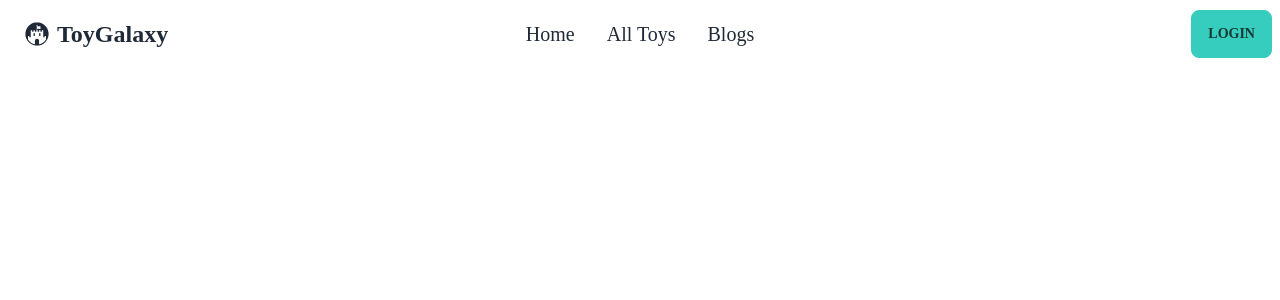
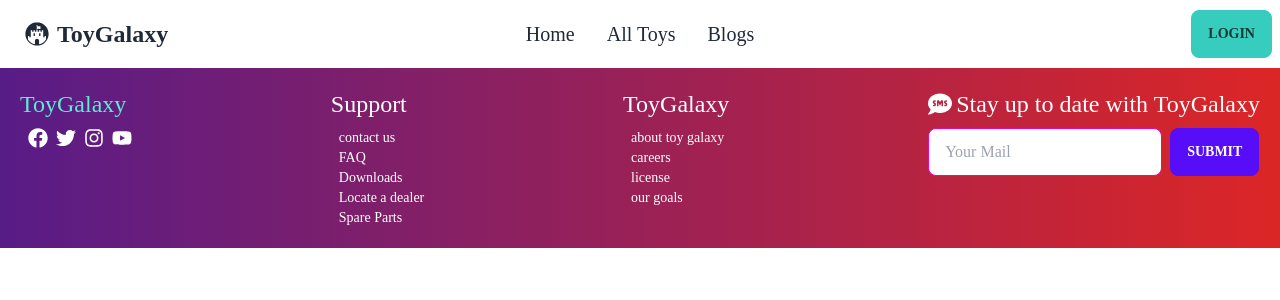
Before and after one commit to masumcit44/GALAXY-ROBO-TOYS, a React (Vite) app: page / in a window 1280 px wide. Shown: the top 300 px of the page. Built offline with nearby package versions, Linux system fonts and the light colour scheme; no server answers; a web font is replaced by a local one.

Commit message:
Footer added

```diff
--- a/src/components/layout/Main/Main.jsx
+++ b/src/components/layout/Main/Main.jsx
@@ -1,5 +1,6 @@
 import React from 'react';
 import { Outlet } from 'react-router-dom';
+import Footer from '../../shared/Footer/Footer';
 import Navbar from '../../shared/Navbar/Navbar';
 
 const Main = () => {
@@ -7,6 +8,7 @@
         <div>
             <Navbar></Navbar>
             <Outlet></Outlet>
+            <Footer></Footer>
         </div>
     );
 };
--- /dev/null
+++ b/src/components/shared/Footer/Footer.jsx
@@ -0,0 +1,66 @@
+import React from "react";
+import {
+  FaFacebook,
+  FaTwitter,
+  FaInstagram,
+  FaYoutube,
+  FaSms,
+} from "react-icons/fa";
+const Footer = () => {
+  return (
+    <div className="md:flex justify-between p-5 footer bg-gradient-to-r from-purple-900 to-red-600 text-white nav-design">
+      <div>
+        <h2 className="text-2xl text-teal-300">ToyGalaxy</h2>
+        <ul className="ps-2 flex gap-2 text-xl">
+          <li>
+            <FaFacebook></FaFacebook>
+          </li>
+          <li>
+            <FaTwitter></FaTwitter>
+          </li>
+          <li>
+            <FaInstagram></FaInstagram>
+          </li>
+          <li>
+            <FaYoutube></FaYoutube>
+          </li>
+        </ul>
+      </div>
+      <div>
+        <h2 className="text-2xl">Support</h2>
+        <ul className="ps-2">
+          <li>contact us</li>
+          <li>FAQ</li>
+          <li>Downloads</li>
+          <li>Locate a dealer</li>
+          <li>Spare Parts</li>
+        </ul>
+      </div>
+      <div>
+        <h2 className="text-2xl">ToyGalaxy</h2>
+        <ul className="ps-2">
+          <li>about toy galaxy</li>
+          <li>careers</li>
+          <li>license</li>
+          <li>our goals</li>
+        </ul>
+      </div>
+      <div>
+        <div className="flex items-center text-2xl gap-1 ">
+          <FaSms></FaSms>
+          <p>Stay up to date with ToyGalaxy</p>
+        </div>
+        <div className="flex items-center">
+          <input
+            type="text"
+            placeholder="Your Mail"
+            className="input input-bordered input-secondary w-full max-w-xs text-black"
+          />
+          <button className="btn btn-primary ml-2">Submit</button>
+        </div>
+      </div>
+    </div>
+  );
+};
+
+export default Footer;
```
